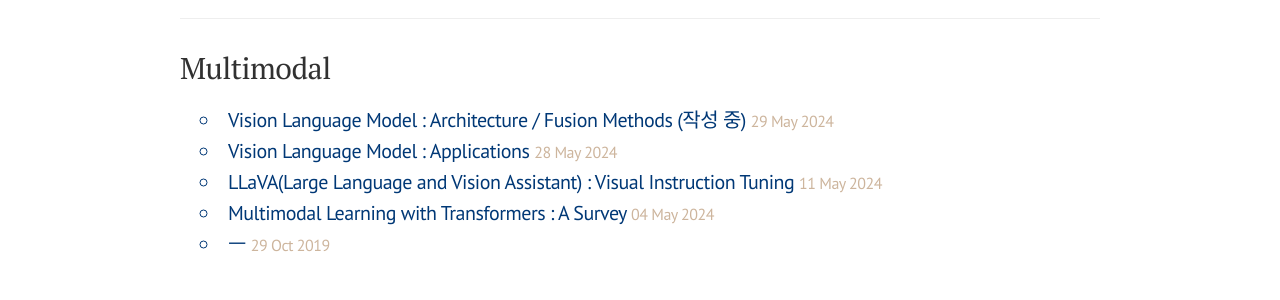
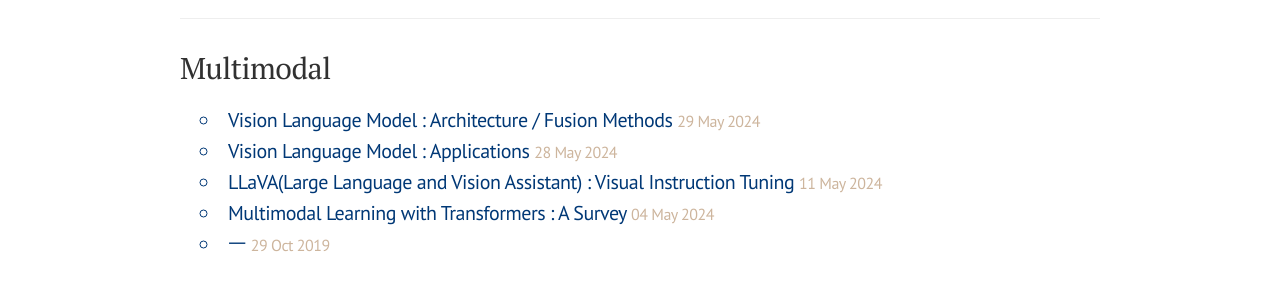
Before and after one commit to finddme/finddme.github.io, a Jekyll site: the page built from index.html, in a window 1280 px wide and 900 px high, scrolled down 319 px. Shown: the part 153-453 px from the top of the window. Built offline with Jekyll 4.4.1, drawn with Linux system fonts in a browser that asks for light colours; nearby versions of some CDN libraries; comment, search, counter and statistics services are not loaded.

Commit message:
Update 2024-05-29-vlm_architecture.md

```diff
--- a/_posts/2024-05-29-vlm_architecture.md
+++ b/_posts/2024-05-29-vlm_architecture.md
@@ -1,5 +1,5 @@
 ---
-title: "Vision Language Model : Architecture / Fusion Methods (작성 중)"
+title: "Vision Language Model : Architecture / Fusion Methods"
 category: Multimodal
 tag: Multimodal
 ---
```
